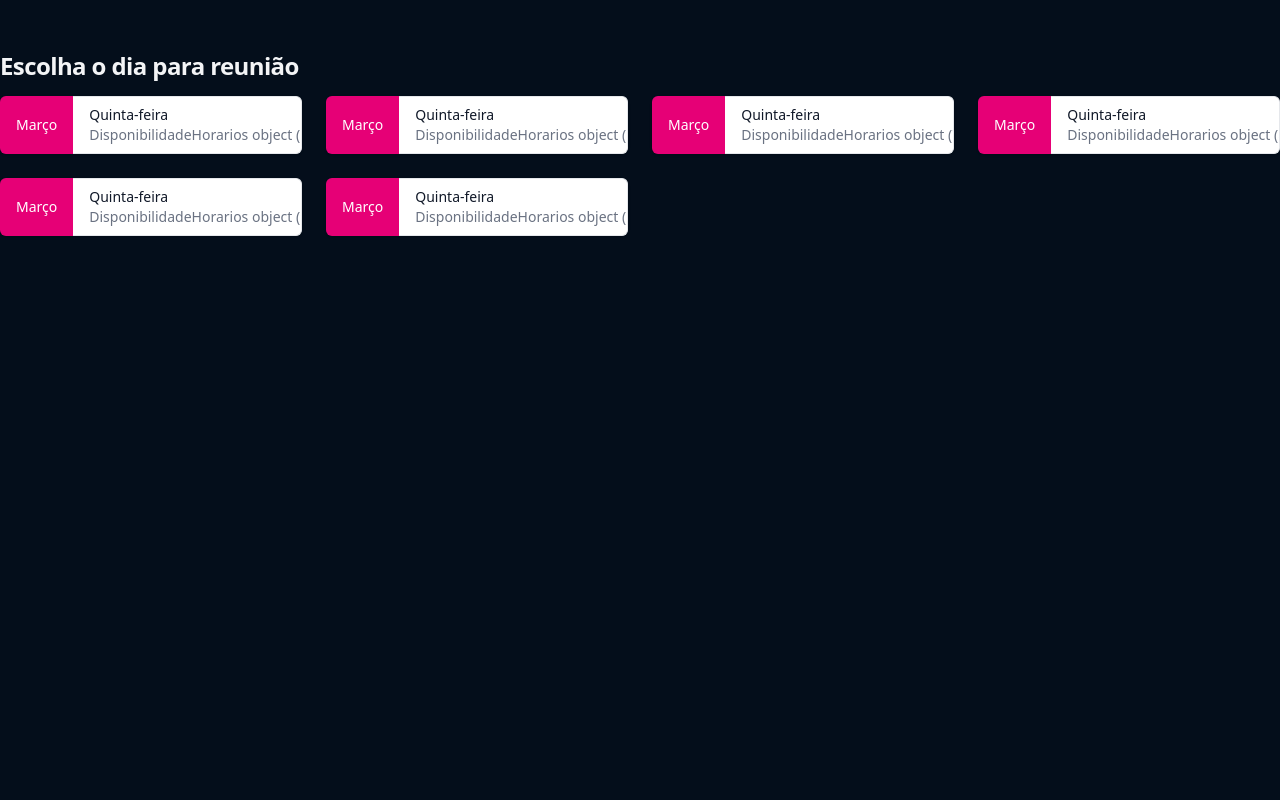
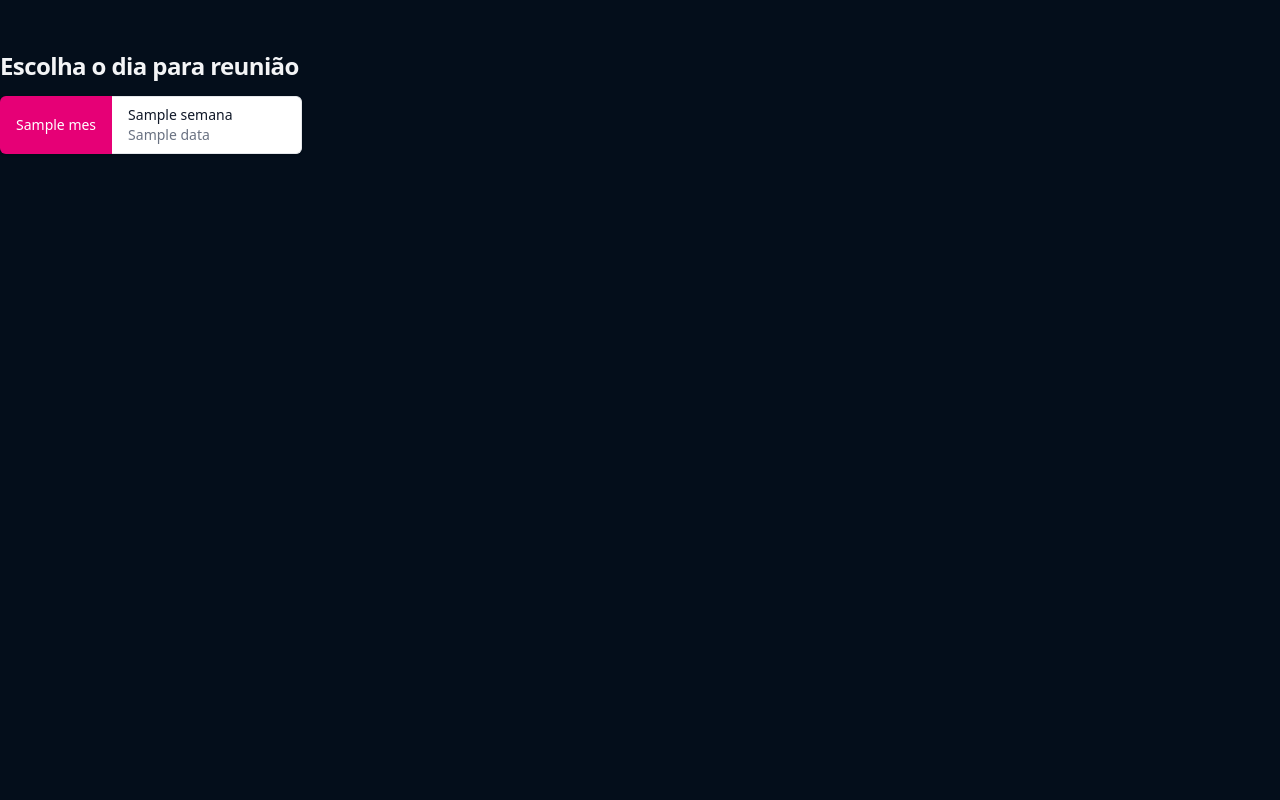
Before and after one commit to inux13/mentorias-python, a Django app: template mentorados/templates/escolher_dia.html in a window 1280 px wide. Run offline with Django 5.2, Linux system fonts and the light colour scheme; data comes from the database, SQL or seed files in the repository; both versions use the stored data as it was after the commit; tables that the repository leaves empty hold one stand-in row (values such as "Sample post"); the template is opened without the code that fills it: values that come from a table or form of the project are taken from there, most other values are stand-ins (such as "Sample title", 1, 10 or a date in 2020).

Commit message:
Mes e dias dinamicos, validação do horario agendado

```diff
--- a/mentorados/templates/escolher_dia.html
+++ b/mentorados/templates/escolher_dia.html
@@ -18,14 +18,14 @@
             {% endfor %}
         {% endif %}
         <ul role="list" class="mt-3 grid grid-cols-1 gap-5 sm:grid-cols-2 sm:gap-6 lg:grid-cols-4">
-            {% for horario in horarios %}
+            {% for item in data_info %}
                 <li class="col-span-1 flex rounded-md shadow-sm">
 
-                        <div class="flex px-4 shrink-0 items-center justify-center rounded-l-md bg-pink-600 text-sm font-medium text-white">Março</div>
+                        <div class="flex px-4 shrink-0 items-center justify-center rounded-l-md bg-pink-600 text-sm font-medium text-white">{{item.mes}}</div>
                         <div class="flex flex-1 items-center justify-between truncate rounded-r-md border-b border-r border-t border-gray-200 bg-white">
                             <div class="flex-1 truncate px-4 py-2 text-sm">
-                            <a href="{% url 'agendar_reuniao' %}?data={{horario}}" class="font-medium text-gray-900 hover:text-gray-600">Quinta-feira</a>
-                            <p class="text-gray-500">{{horario}}</p>
+                            <a href="{% url 'agendar_reuniao' %}?data={{item.data}}" class="font-medium text-gray-900 hover:text-gray-600">{{item.semana}}</a>
+                            <p class="text-gray-500">{{item.data}}</p>
                             </div>
                         </div>
 
```
Also changed, not shown: mentorados/views.py (+21 -7 lines), db.sqlite3.
